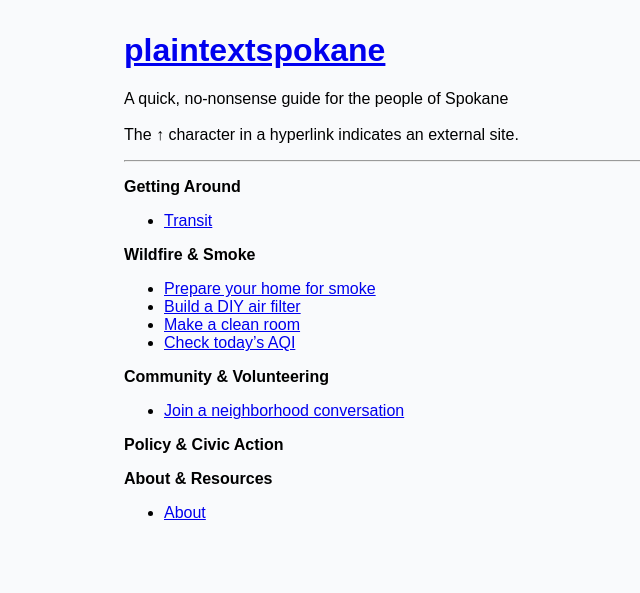
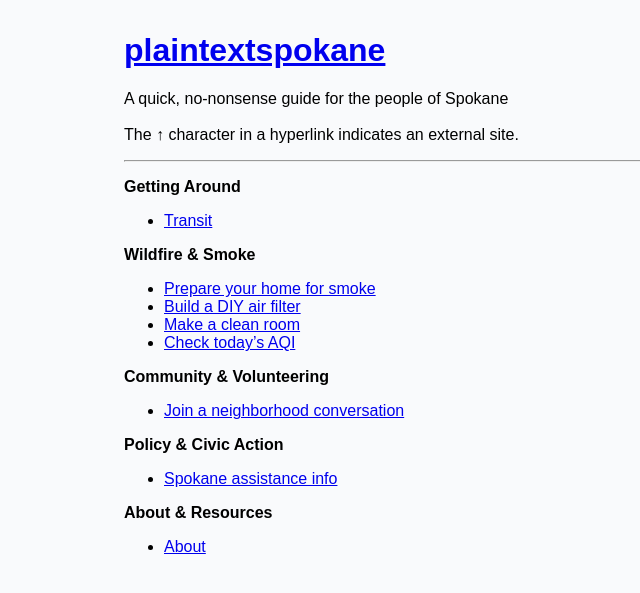
Before and after one commit to plaintextspokane/plaintextspokane.github.io, a Jekyll site: the page built from index.md, in a window 1280 px wide. Shown: the top 593 px of the page, without its empty margins (241-881 px from the left). Built offline with Jekyll 4.4.1, drawn with Linux system fonts in a browser that asks for light colours.

Commit message:
Update index.md

```diff
--- a/index.md
+++ b/index.md
@@ -15,7 +15,7 @@ layout: default
 - [Join a neighborhood conversation](neighborhood.md)
 
 **Policy & Civic Action**
-
+- [Spokane assistance info](Spokane-assistance.md)
 
 **About & Resources**
 - [About](about.md)
```
